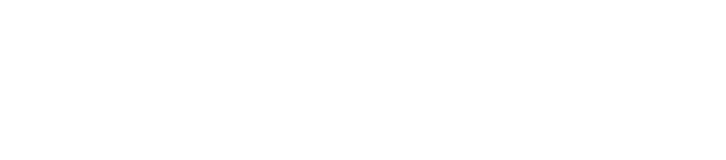
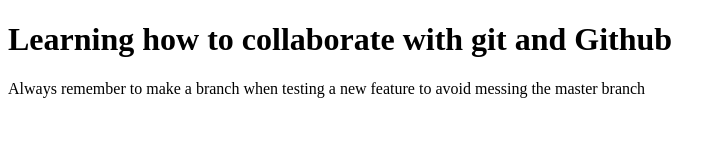
Before and after one commit to muchirijane/git_prac, a plain HTML site: page index.html in a window 1280 px wide. Shown: the whole page, without its empty margins (0-726 px from the left). Drawn offline with Linux system fonts and the light colour scheme.

Commit message:
added index.html

```diff
--- a/index.html
+++ b/index.html
@@ -7,6 +7,11 @@
     <title>Git Practice 🔥 </title>
 </head>
 <body>
+    <h1>Learning how to collaborate with git and Github</h1>
+
+    <p>Always remember to make a branch when testing a new feature to avoid messing
+        the master branch
+    </p>
 
 </body>
 </html>
```
